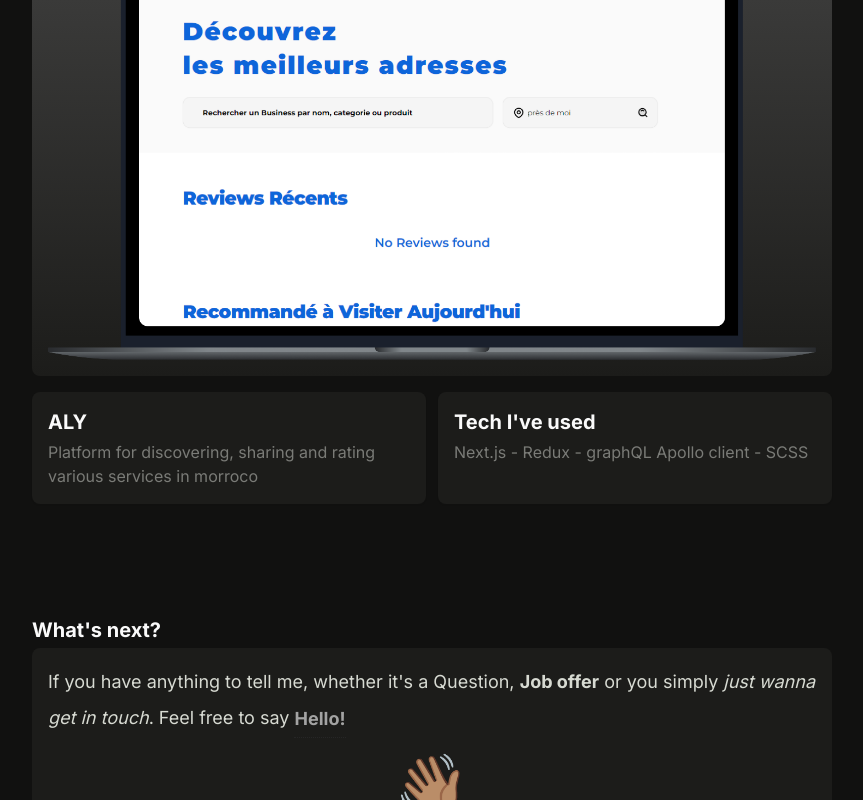
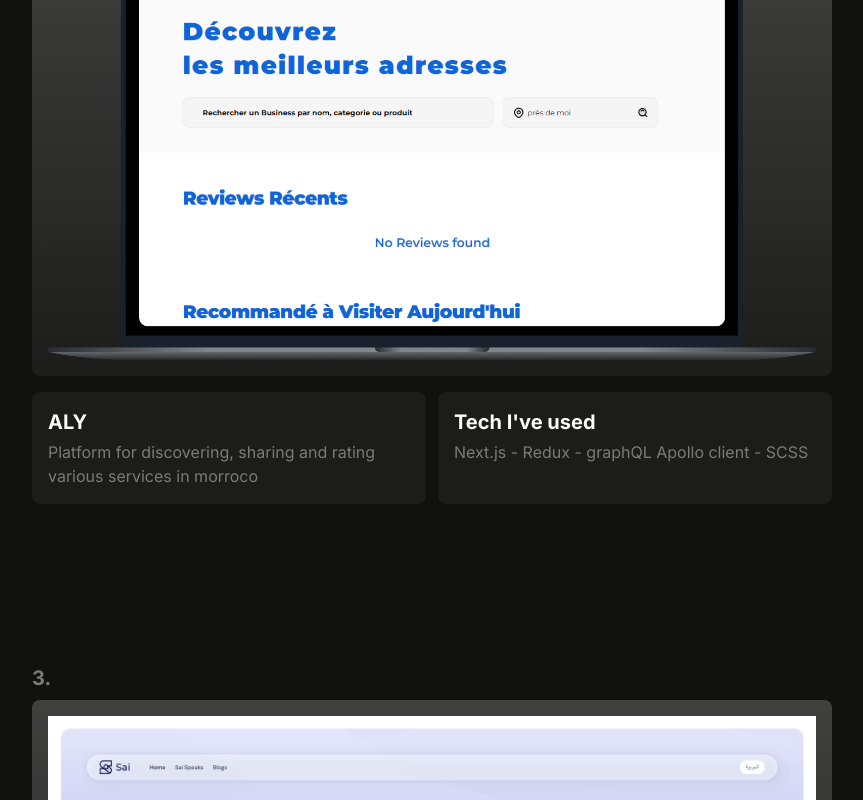
Before and after one commit to OsamaKhalilMohamed/Portfolio, a Next.js app: page / in a window 1280 px wide. Shown: the part 2000-2800 px from the top of the page, without its empty margins (208-1071 px from the left). Built offline with nearby package versions, Linux system fonts and the light colour scheme; a web font is replaced by a local one.

Commit message:
added sai console section

```diff
--- a/src/pages/index.tsx
+++ b/src/pages/index.tsx
@@ -14,6 +14,8 @@ import seqooonlogo from "../../public/seqoon.png";
 import vois from "../../public/vois.png";
 
 import aly from "../../public/aly.png";
+import sai from "../../public/sai.png";
+
 import { AnimatePresence, motion } from "framer-motion";
 import styles from "./home.module.css";
 
@@ -386,6 +388,38 @@ export default function Home({
             </div>
           </div>
 
+          <div
+            className={`${styles.animateCustom} mb-12 mt-8 w-5/6 max-w-[800px] md:mt-12`}
+          >
+            {/**ALY */}
+            <ImageWithAmbientBackground
+              title="Sai"
+              link="https://hiresai.ai/EG/en/"
+              imgClassName="transition-transform overflow-visible duration-500 hover:rotate-1 hover:scale-125 md:hover:scale-105 cursor-pointer w-full  transform-origin: center center;"
+              archives={[sai]}
+              number={3}
+            />
+
+            <div className="mb-4 mt-4 flex w-full max-w-[1000px] flex-col justify-between gap-3 md:flex-row">
+              <div className="flex w-full flex-col  gap-y-1 rounded-lg bg-[#F8F8F8] p-4 shadow-sm dark:bg-[#1C1C1A]">
+                <h2 className="text-lg font-bold md:text-xl">Sai Console</h2>
+                <p className="text-[#7A7B77]">
+                  A full-fledged dashboard for SAI (Voice Ai agents platform)
+                  which customers can operate, manage and analyze their agents,
+                  channels, campaigns and all other features on it.
+                </p>
+              </div>
+
+              <div className="flex w-full flex-col justify-start gap-y-1 rounded-lg bg-[#F8F8F8] p-4 shadow-sm dark:bg-[#1C1C1A]">
+                <h2 className="text-lg font-bold md:text-xl">Tech I've used</h2>
+                <p className="text-[#7A7B77]">
+                  React - Internal design system (web-components) - GraphQL -
+                  Django
+                </p>
+              </div>
+            </div>
+          </div>
+
           {/** mini-blog section */}
 
           {/* <section
```
Also changed, not shown: public/sai.png (added).
